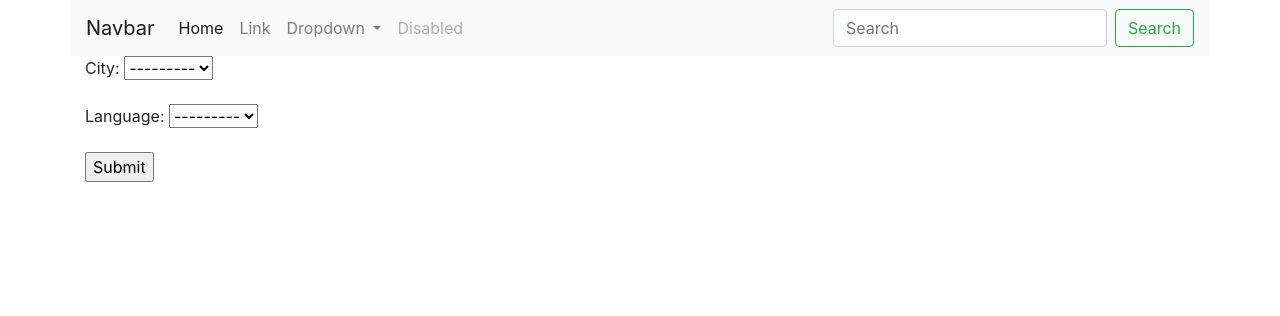
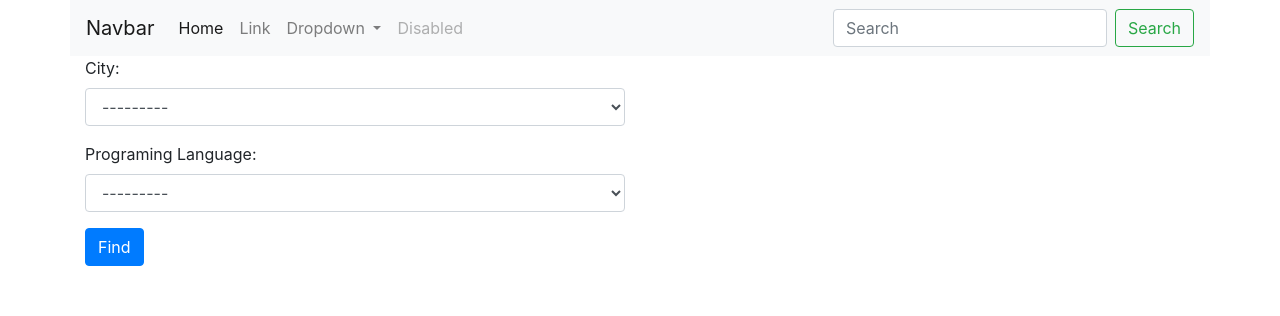
Before and after one commit to C10d5tr1fe/django_app, a Django app: page /home/ in a window 1280 px wide. Shown: the top 316 px of the page. Run offline with Django 3.2, Linux system fonts and the light colour scheme; data that the repository does not hold is empty; some libraries are stand-ins or nearby versions.

Commit message:
change form

```diff
--- a/scraping/forms.py
+++ b/scraping/forms.py
@@ -3,5 +3,14 @@ from scraping.models import City, Language
 
 
 class FindForm(forms.Form):
-    city = forms.ModelChoiceField(queryset=City.objects.all())
-    language = forms.ModelChoiceField(queryset=Language.objects.all())
+    city = forms.ModelChoiceField(
+        queryset=City.objects.all(), to_field_name="slug", required=False,
+        widget=forms.Select(attrs={'class': 'form-control'}),
+        label='City'
+
+    )
+    language = forms.ModelChoiceField(
+        queryset=Language.objects.all(), to_field_name="slug", required=False,
+        widget=forms.Select(attrs={'class': 'form-control'}),
+        label='Programing Language'
+    )
--- a/scraping/templates/scraping/home.html
+++ b/scraping/templates/scraping/home.html
@@ -1,6 +1,15 @@
 {% extends "base.html" %}
 {% block title %}Home{% endblock %}
 {% block content %}
+
+<div class="row">
+    <div class="col-md-6">
+        <form method="GET" action="">
+            {{ form.as_p }}
+            <button type="submit" class="btn btn-primary">Find</button>
+        </form>
+    </div>
+</div>
 
     {% for obj in object_list %}
 
@@ -18,9 +27,7 @@
 
     {% endfor %}
 
-<form method="GET" action="">
-  {{ form.as_p }}
-  <input type="submit" value="Submit">
-</form>
+
+
 
 {% endblock %}
--- a/scraping/views.py
+++ b/scraping/views.py
@@ -13,9 +13,9 @@ def home_view(request):
     if city or language:
         _filter = {}
         if city:
-            _filter['city__name'] = city
+            _filter['city__slug'] = city
         if language:
-            _filter['language__name'] = language
+            _filter['language__slug'] = language
         qs = Vacancy.objects.filter(**_filter)
     else:
         qs = Vacancy.objects.all()
```
